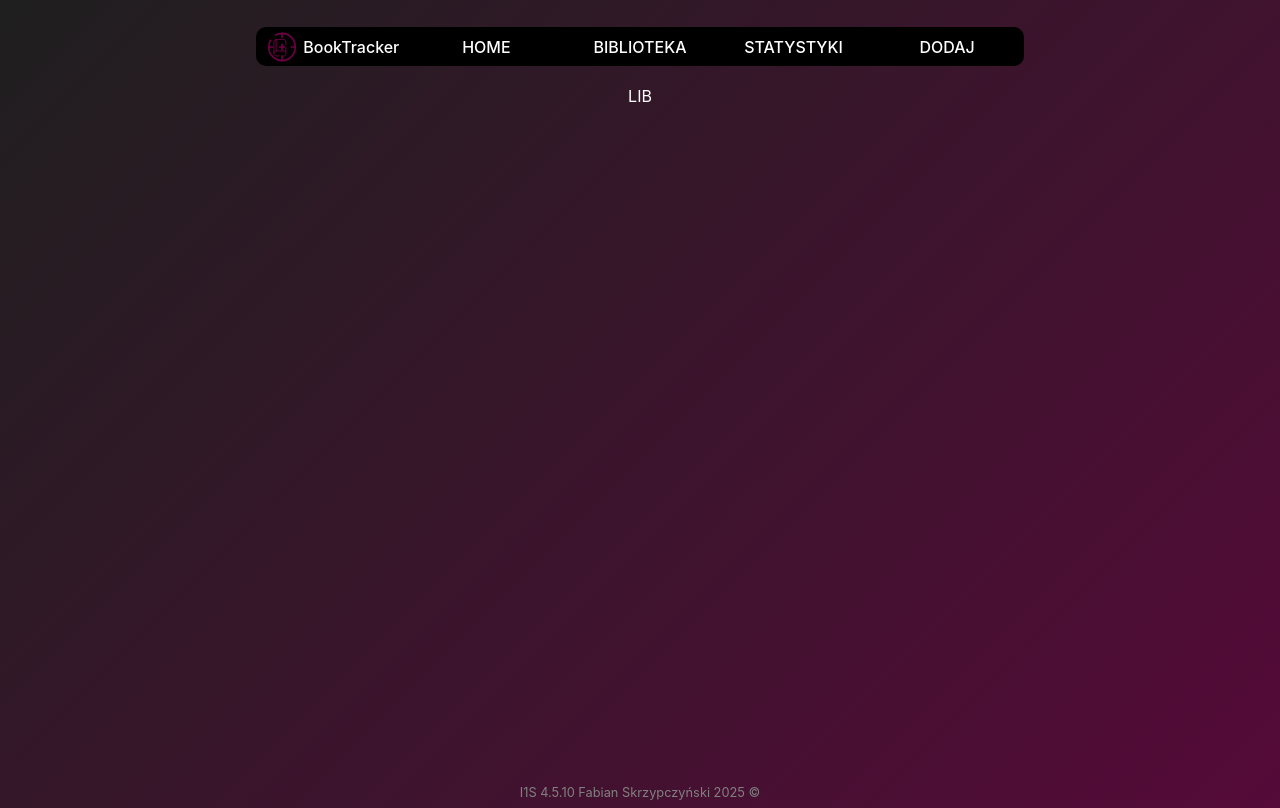
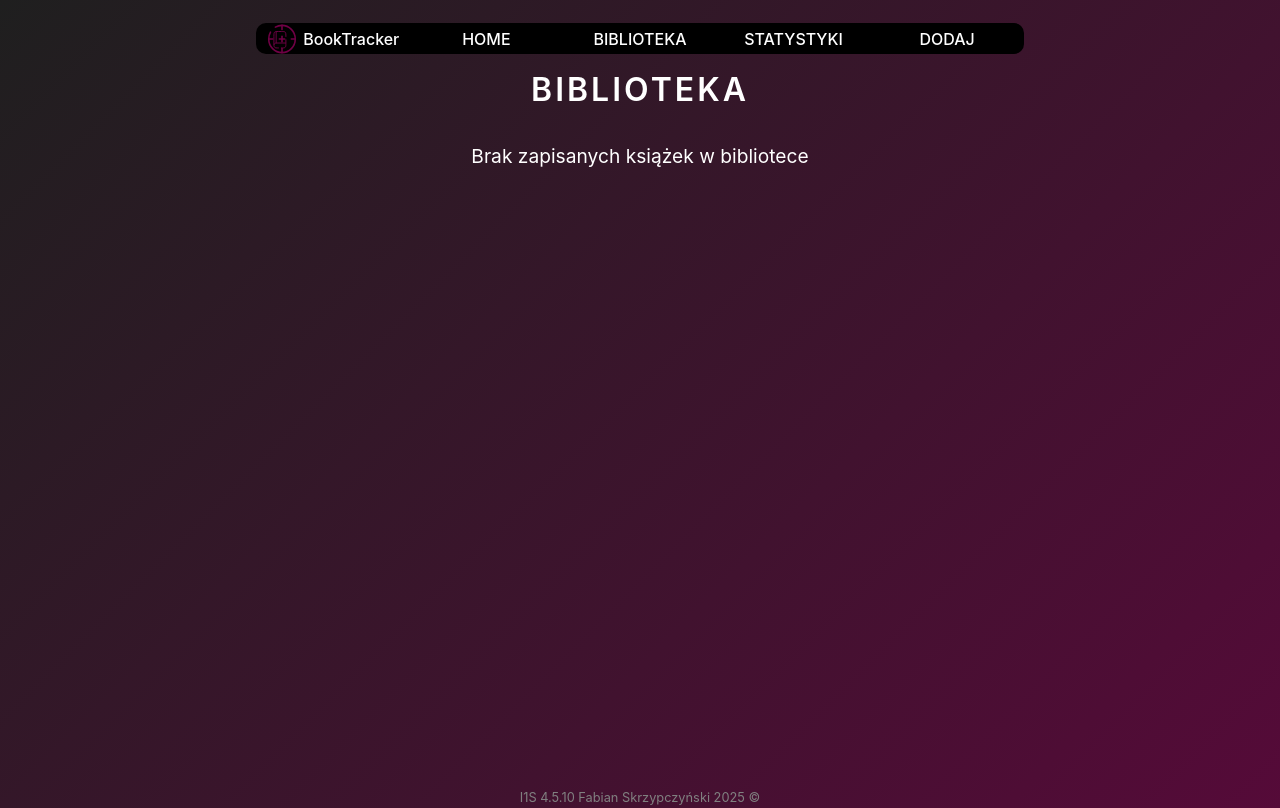
Before and after one commit to Fabiano1010/BookTracker, a Vue app: page / in a window 1280 px wide. Both pictures are taken after a click on the element "BIBLIOTEKA". Built offline with nearby package versions, Linux system fonts and the light colour scheme.

Commit message:
feat: update to Home, Statistics and Library components

```diff
--- a/src/components/Add.vue
+++ b/src/components/Add.vue
@@ -8,7 +8,7 @@
           <div class="books">
             <div v-if="loading" class="loading">Ładowanie...</div>
             <div v-else>
-              <div class="book" v-for="book in books" :key="book.id">
+              <div class="book" v-for="book in addedBooks" :key="book.id">
                 <h3>{{ book.volumeInfo.title }}</h3>
                 <p v-if="book.volumeInfo.authors">Autor: {{ book.volumeInfo.authors.join(', ') }}</p>
                 <button class="btn" @click="addBook(book.volumeInfo.title, book.volumeInfo.authors)">Wybierz</button>
@@ -78,7 +78,7 @@
         </div>
       </form>
     </div>
-    <div>
+    <div class="saved">
       {{ saved }}
     </div>
   </template>
@@ -92,7 +92,7 @@
     data() {
       return {
         searchQuery: '',
-        books: [],
+        addedBooks: [],
         loading: false,
         saved: '',
         newBook: {
@@ -105,7 +105,7 @@
             opinion: ''
         },
         library:{
-          books:[]
+          bookslib:[]
         },
         created() {
           this.loadFromLocalStorage();
@@ -120,7 +120,7 @@
         try {
 
           const response = await booksApi.searchBooks(this.searchQuery);
-          this.books = response.data.items || [];
+          this.addedBooks = response.data.items || [];
         } catch (error) {
           console.error('Błąd podczas wyszukiwania:', error);
         } finally {
@@ -135,15 +135,18 @@
         this.choosenBook = '';
       },
       saveBook(){
+        const storedData = localStorage.getItem('bookLibrary');
+        if (storedData !== null) {
+          this.library = JSON.parse(storedData);
+        }
 
-        // let book=JSON.stringify(this.newBook);
-        this.library.books.push(this.newBook);
+        this.library.bookslib.push(this.newBook);
+        console.log(this.newBook);
         localStorage.setItem('bookLibrary', JSON.stringify(this.library));
         console.log(localStorage.getItem('bookLibrary'))
 
         this.saved ="Zapisano!"
 
-        // localStorage.clear()
       },
 
 
@@ -296,4 +299,14 @@
     justify-content: center;
     align-items: center;
   }
+  .saved{
+    display: flex;
+    justify-content: center;
+    align-items: center;
+    transition: 0.2s ease-in-out;
+    font-size: 1.5rem;
+    font-weight: 600;
+    letter-spacing: 4px;
+    margin-top: 10px;
+  }
   </style>
--- a/src/components/Home.vue
+++ b/src/components/Home.vue
@@ -1,11 +1,19 @@
 <template>
     <div class="home">
         <h1>
-            Welcom to BookTracker
+           Witaj w BookTracker
         </h1>
         <img src="../assets/icon.svg" alt="" width="60">
+
     </div>
-
+    <div class="list">
+        <ul>
+            <li>Wyszukaj ulubione książki</li>
+            <li>Oceń i napisz opinie</li>
+            <li>Sprawdź ile czytasz</li>
+            <li>Zobacz swoje statyskki</li>
+        </ul>
+    </div>
 </template>
 
 <script>
@@ -21,4 +29,24 @@ export default {
         justify-content: center;
         align-items: center;
     }
+    .list{
+        padding: 10px;
+        border-radius: 10px;
+        border: solid rgba(0, 0, 0, 0.534) 1px;
+        background-color: rgba(0, 0, 0, 0.363);
+        height: 25vh;
+        margin-top: 5vh;
+    }
+    .list ul{
+        display: flex;
+        flex-direction: column;
+        justify-content: space-around;
+        height: 100%;
+        margin: 0;
+    }
+    .list ul li{
+
+        font-size: 1.2rem;
+
+    }
 </style>
--- a/src/components/Library.vue
+++ b/src/components/Library.vue
@@ -1,30 +1,144 @@
 <template>
-    LIB
+    <div class="title">
+        Biblioteka
+    </div>
+    <div class="">
+        <!-- <button @click="loadBooks" class="btn">Wczytaj biblioteke</button> -->
+        <div class="errors">
+            <p v-if="error">{{ error }}</p>
+            <p v-if="!error && books.length===0">Brak zapisanych książek</p>
+        </div>
+        <div class="library">
+            <div v-for="(book,index) in books" :key="index" class="book-card">
+                <h3>{{ book.title }}</h3>
+                <!-- <div v-if="!book.authors && book.authors.length > 0" class="author">
+                    Autorzy: {{ book.authors.join(', ') }}
+                </div> -->
+                <div v-if="book.rating" class="rating">
+                    Ocena: {{ book.rating }}/5
+                </div>
+                <div class="buttonDiv">
+                    <button class="btn libBtn" @click="details()">Szczegóły</button>
+                    <button class="btn btnClear libBtn" @click="deleteBook()">Usuń</button>
+                </div>
+
+            </div>
+        </div>
+    </div>
+
 </template>
 
 <script>
+import booksApi from '@/services/booksApi';
+
 export default {
     name: 'Library',
 
-    methods:{
+    data() {
+    return {
+      books: [],
+      error: null
+    }
+  },
+  methods: {
+    loadBooks() {
+      try {
 
-        loadData() {
-        this.storedData = this.getFromLocalStorage();
-        },
+        const storedData = localStorage.getItem('bookLibrary');
 
-        getFromLocalStorage() {
-        const data = localStorage.getItem(this.storageKey);
-        return data ? JSON.parse(data) : null;
-        },
 
-        clearData() {
-        localStorage.removeItem(this.storageKey);
-        this.storedData = null;
+        if (!storedData) {
+          this.error = 'Brak zapisanych książek w bibliotece';
+          this.books = [];
+          return;
         }
+
+
+        const library = JSON.parse(storedData);
+
+
+        if (!library.bookslib || !Array.isArray(library.bookslib)) {
+          throw new Error('Nieprawidłowy format danych książek');
+        }
+
+
+        this.books = library.bookslib;
+        this.error = null;
+
+      } catch (err) {
+        console.error('Błąd wczytywania książek:', err);
+        this.error = 'Nie udało się wczytać książek. Sprawdź format danych.';
+        this.books = [];
+      }
+    },
+    deleteBook(){
+
+    },
+    details(){
+
     }
+  },
+  mounted() {
+
+    this.loadBooks();
+  }
+
 }
 </script>
 
 <style>
+.title{
+    display: flex;
+    align-items: center;
+    justify-content: center;
+    letter-spacing: 3px;
+    font-weight: 600;
+    font-size: 2rem;
+    text-transform: uppercase;
+}
+.errors{
+    display: flex;
+    align-items: center;
+    justify-content: center;
+    font-size: 1.2rem;
+    margin-top: 2vh;
+}
+.library{
+    display: flex;
+    flex-wrap: wrap;
+    flex-direction: column;
+    justify-content: space-around;
+    height: 65vh;
+    width: 90vw;
+    align-items: center;
+    overflow-x: auto;
+    padding: 5vw;
+}
+.book-card{
+    border-radius: 10px;
+    border: 1px solid white;
+    padding: 10px;
+    display: flex;
+    flex-direction: column;
+    justify-content: space-around;
+    width: 13vw;
+    height: 13vh;
+    background: linear-gradient(rgba(56, 56, 56, 0.8), rgba(37, 37, 37, 0.808));
+    transition: 0.5s;
+    box-shadow: 3px 3px 20px black;
+    margin: 15px;
+}
+.book-card:hover{
+    transform: scale(1.1);
+    box-shadow: 10px 10px 25px black;
+}
+.libBtn{
+    width: 100px;
+}
+.buttonDiv{
+    width: 100%;
+    display: flex;
+    justify-content: space-around;
+}
 
 </style>
--- a/src/components/Statistics.vue
+++ b/src/components/Statistics.vue
@@ -1,10 +1,55 @@
 <template>
-    STAT
+    <div class="title">
+        Statystyki
+    </div>
 </template>
 
 <script>
 export default {
-    name: 'Statistics'
+    name: 'Statistics',
+    data() {
+    return {
+      books: [],
+      error: null
+    }
+  },
+  methods: {
+    loadBooks() {
+      try {
+
+        const storedData = localStorage.getItem('bookLibrary');
+
+
+        if (!storedData) {
+          this.error = 'Brak zapisanych książek w bibliotece';
+          this.books = [];
+          return;
+        }
+
+
+        const library = JSON.parse(storedData);
+
+
+        if (!library.bookslib || !Array.isArray(library.bookslib)) {
+          throw new Error('Nieprawidłowy format danych książek');
+        }
+
+
+        this.books = library.bookslib;
+        this.error = null;
+
+      } catch (err) {
+        console.error('Błąd wczytywania książek:', err);
+        this.error = 'Nie udało się wczytać książek. Sprawdź format danych.';
+        this.books = [];
+      }
+  },
+  mounted() {
+
+    this.loadBooks();
+  }
+
+}
 }
 </script>
 
```
Also changed, not shown: src/components/Popup.vue (added, +11 -0 lines).
